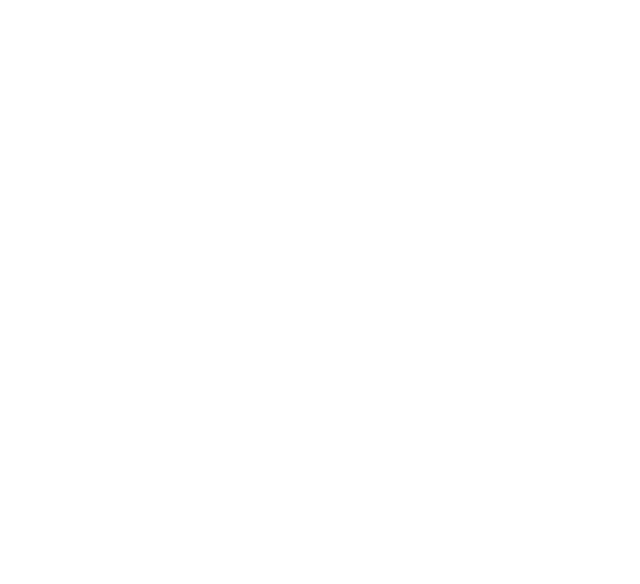
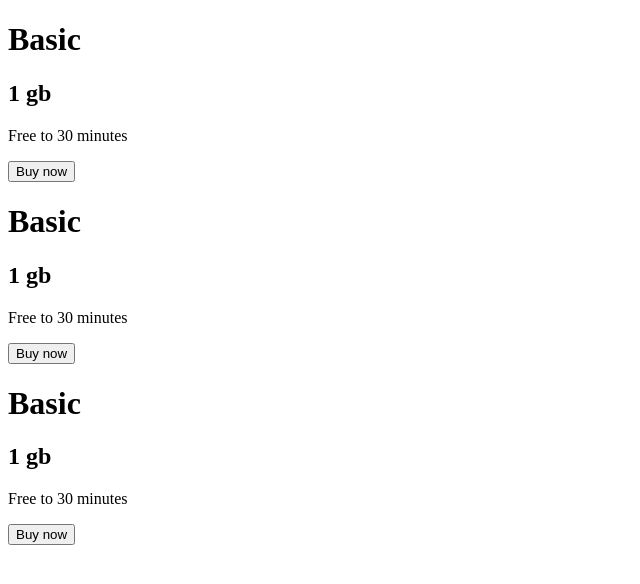
Before and after one commit to PolandPanda/offert-card, a plain HTML site: page index.html in a window 1280 px wide. Shown: the whole page, without its empty margins (0-640 px from the left). Drawn offline with Linux system fonts and the light colour scheme.

Commit message:
add basic html

```diff
--- a/index.html
+++ b/index.html
@@ -5,11 +5,60 @@
     <meta charset="UTF-8">
     <meta http-equiv="X-UA-Compatible" content="IE=edge">
     <meta name="viewport" content="width=device-width, initial-scale=1.0">
-    <title>Document</title>
+    <title>Price - offer</title>
 </head>
 
 <body>
-
+    <main class="offer">
+        <div class="offer__box light">
+            <header>
+                <h1 class="offer__header">Basic</h1>
+            </header>
+            <section class="offer__how">
+                <h2>
+                    1 gb
+                </h2>
+                <p>
+                    Free to 30 minutes
+                </p>
+            </section>
+            <button class="btn--dark">
+                Buy now
+            </button>
+        </div>
+        <div class="offer__box dark">
+            <header>
+                <h1 class="offer__header">Basic</h1>
+            </header>
+            <section class="offer__how">
+                <h2>
+                    1 gb
+                </h2>
+                <p>
+                    Free to 30 minutes
+                </p>
+            </section>
+            <button class="btn--dark">
+                Buy now
+            </button>
+        </div>
+        <div class="offer__box light">
+            <header>
+                <h1 class="offer__header">Basic</h1>
+            </header>
+            <section class="offer__how">
+                <h2>
+                    1 gb
+                </h2>
+                <p>
+                    Free to 30 minutes
+                </p>
+            </section>
+            <button class="btn--dark">
+                Buy now
+            </button>
+        </div>
+    </main>
 </body>
 
 </html>
```
